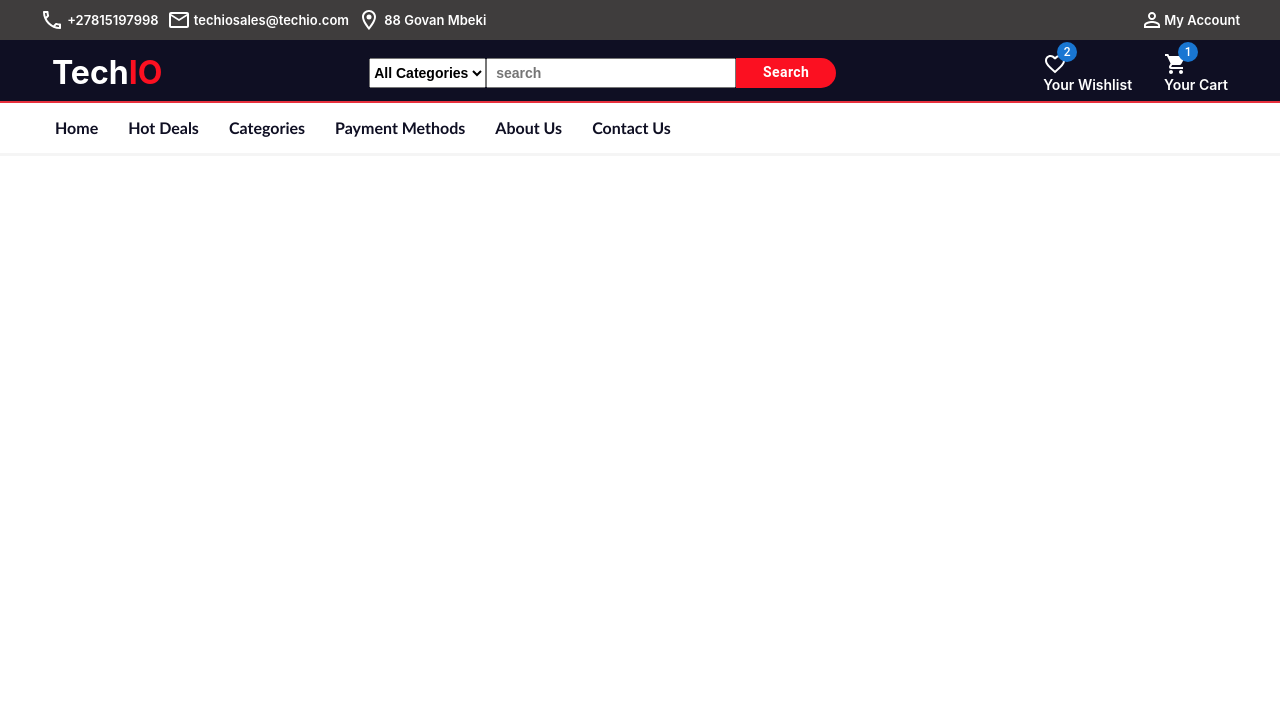
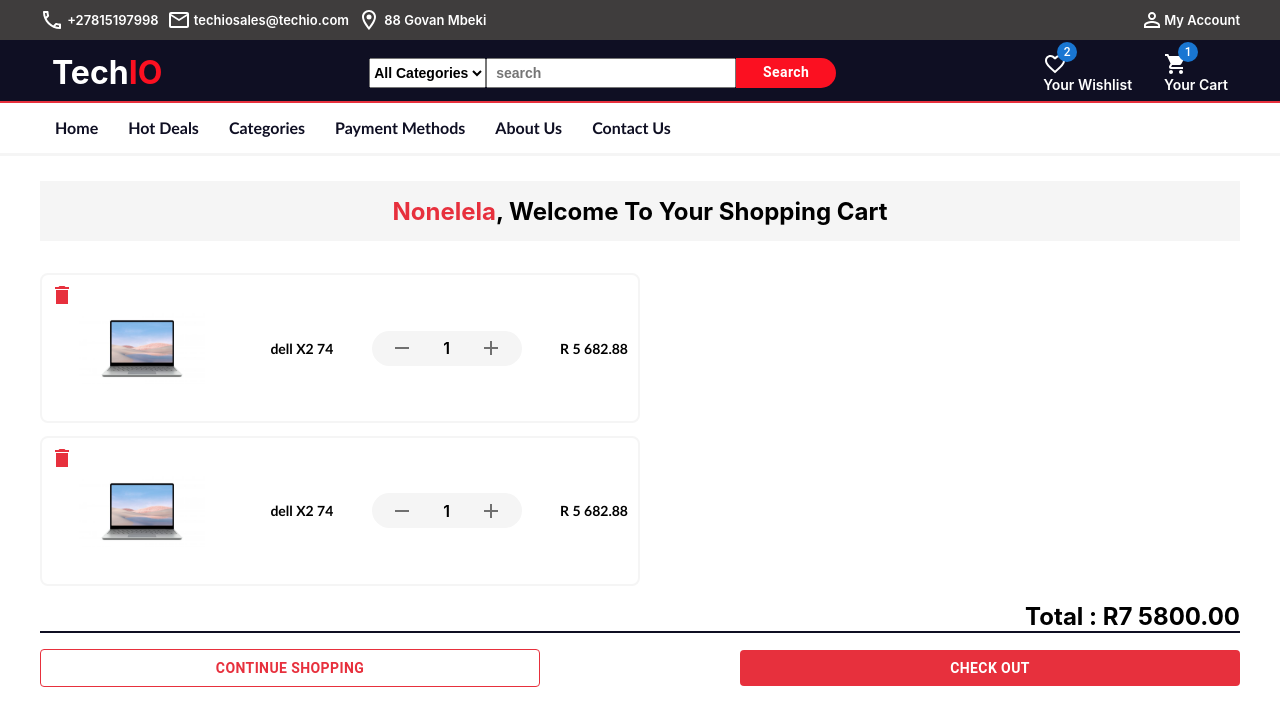
Before and after one commit to Nonelela4980/techio-frontend, a React (Create React App) app: page /cart in a window 1280 px wide. Shown: the top 726 px of the page. Built offline with nearby package versions, Linux system fonts and the light colour scheme.

Commit message:
check out ui done

```diff
--- a/src/App.tsx
+++ b/src/App.tsx
@@ -11,6 +11,7 @@
 import ProductInfo from './components/components/ProductInfo';
 import Login from './components/components/Login';
 import Register from './components/components/Register';
+import Cart from './components/components/Cart';
 
 
 function App() {
@@ -24,7 +25,7 @@
               <Route path='/' element={<Home/>}/>
               <Route path='/products' element={<ProductList/>}/>
               <Route path='/product/details' element={<ProductInfo/>}/>
-
+              <Route path='/cart' element={<Cart/>}/>
             </Routes>
           </Router>
     </div>
--- /dev/null
+++ b/src/components/components/Cart.tsx
@@ -0,0 +1,34 @@
+import { Button } from '@mui/material';
+import {FC} from 'react'
+import '../styles/cart.scss'
+import CartItem from './CartItem';
+
+const Cart : FC = () =>{
+    return (
+        <div className='cart-container'>
+           <div className="cart">
+            <div className="cart-top">
+                <h2><span>Nonelela</span>, Welcome To Your Shopping Cart</h2>
+            </div>
+
+            <div className="cart-list">
+                <CartItem/>
+                <CartItem/>
+            </div>
+
+            <div className="total-section">
+                <div></div>
+                <h2>Total : R7 5800.00</h2>
+            </div>
+
+            <div className="cart-buttons">
+                <Button className="shop-button">Continue shopping</Button>
+                <Button className="ship-button">Check Out</Button>
+            </div>
+
+           </div>
+        </div>
+    )
+}
+
+export default Cart;
--- /dev/null
+++ b/src/components/components/CartItem.tsx
@@ -0,0 +1,34 @@
+import {FC} from 'react'
+import '../styles/cartItem.scss'
+import item from '../../assets/pictures/computer.jpg'
+import AddIcon from '@mui/icons-material/Add';
+import RemoveIcon from '@mui/icons-material/Remove';
+import { IconButton } from '@mui/material';
+import DeleteSharpIcon from '@mui/icons-material/DeleteSharp';
+const CartItem : FC = () =>{
+    return (
+        <div className='cart-item'>
+            <div className="image-container">
+                <img src={item} />
+            </div>
+            <h3>dell X2 74</h3>
+            <div className="change-quantity">
+                <IconButton>
+                    <RemoveIcon/>
+                </IconButton>
+                <p>1</p>
+                <IconButton>
+                    <AddIcon/>
+                </IconButton>
+            </div>
+            <h3>R 5 682.88</h3>
+            <div className="remove-item">
+                <IconButton className="remove">
+                    <DeleteSharpIcon/>
+                </IconButton>
+            </div>
+        </div>
+    )
+}
+
+export default CartItem;
--- a/src/components/components/HeaderMiddle.tsx
+++ b/src/components/components/HeaderMiddle.tsx
@@ -1,5 +1,6 @@
 import { Button } from '@mui/material';
 import {FC} from 'react';
+import { useNavigate } from 'react-router-dom';
 import '../styles/headerMiddle.scss';
 import categories from '../../constants/searchCategories';
 import {Category} from '../../constants/searchCategories';
@@ -7,7 +8,10 @@
 import FavoriteBorderOutlinedIcon from '@mui/icons-material/FavoriteBorderOutlined';
 import ShoppingCartIcon from '@mui/icons-material/ShoppingCart';
 
+
 const HeaderMiddle : FC = () => {
+    const navigate=useNavigate()
+
     return (
         <div className='header-middle-section'>
             <div className="middle-section">
@@ -36,7 +40,7 @@
 
                         <p>Your Wishlist</p>
                     </div>
-                    <div>
+                    <div onClick={()=>navigate('/cart')}>
                     <Badge badgeContent={1} color="primary">
                         <ShoppingCartIcon className='middle-icons'/>
                     </Badge>
--- a/src/components/components/Login.tsx
+++ b/src/components/components/Login.tsx
@@ -37,7 +37,7 @@
                     label='Password'
                    />
                    <div className="terms-conditions">
-                    <Checkbox className='checkBox' selected={acceptTerms} />
+                    <Checkbox className='checkBox' />
                     <p>I agree to the <span>Terms</span> and <span>Privacy Policy</span></p>
                    </div>
                    <div className="auth-buttons">
--- /dev/null
+++ b/src/components/styles/cart.scss
@@ -0,0 +1,57 @@
+@import '../../constants/theme.scss';
+
+.cart-container{
+    @include center-content;
+    .cart{
+        width: 100%;
+        display: flex;
+        flex-direction: column;
+        gap:1rem;
+        .cart-top{
+            width: 100%;
+            height: 60px;
+            display: flex;
+            align-items: center;
+            justify-content: center;
+            background-color: whitesmoke;
+            margin-bottom: 1rem;
+            span{
+                color:$light-red;
+            }
+        }
+        .cart-list{
+            display: flex;
+            flex-direction: column;
+            gap:0.8rem;
+        }
+        .total-section{
+            width: 100%;
+            display: flex;
+            justify-content: flex-end;
+            border-bottom:2px solid $dark;
+            // div{
+            //     flex: 1;
+            //     height: 0;
+            //     border:1px solid $dark;
+            // }
+        }
+        .cart-buttons{
+            width: 100%;
+            display: flex;
+            align-items: center;
+            justify-content: space-between;
+            .shop-button{
+                width: 500px;
+                color:$light-red !important;
+                border:1px solid $light-red;
+                font-weight: 700 !important;
+            }
+            .ship-button{
+                width: 500px;
+                background-color: $light-red;
+                color:white !important;
+                font-weight: 700 !important;
+            }
+        }
+    }
+}
--- /dev/null
+++ b/src/components/styles/cartItem.scss
@@ -0,0 +1,46 @@
+@import '../../constants/theme.scss';
+.cart-item{
+    width:600px;
+    height: 150px;
+    display: flex;
+    justify-content: space-between;
+    align-items: center;
+    gap:0.5rem;
+    border: 2px solid whitesmoke;
+    padding: 10px;
+    position: relative;
+    border-radius: 8px;
+    .image-container{
+        width: 180px;
+        height: 100%;
+        img{
+            width: 100%;
+            height: 100%;
+            object-fit: contain;
+        }
+    }
+    h3{
+        font-size: 14px;
+        font-family: 'Gill Sans', 'Gill Sans MT', Calibri, 'Trebuchet MS', sans-serif;
+    }
+    .change-quantity{
+        width: 150px;
+        height: 35px;
+        display: flex;
+        align-items: center;
+        justify-content: space-around;
+        background-color: whitesmoke;
+        // background: linear-gradient(180deg, rgba(237, 35, 49, 0.6241) 27.08%, rgba(251, 16, 33, 0.1975) 55.73%);
+        border-radius: 25px;
+        font-size: 16px;
+        font-weight: 600;
+    }
+    .remove-item{
+        position:absolute;
+        left:0;
+        top:0;
+        .remove{
+            color:$light-red !important;
+        }
+    }
+}
--- a/src/components/styles/headerMiddle.scss
+++ b/src/components/styles/headerMiddle.scss
@@ -61,9 +61,13 @@
 
         div{
              cursor: pointer;
+
              p{
                 @include middle-icons;
              }
         }
+        div:hover{
+            color: $light-red;
+        }
     }
 }
--- a/src/components/styles/login.scss
+++ b/src/components/styles/login.scss
@@ -6,30 +6,18 @@
      justify-content: center;
      align-items: center;
     .login{
-        width:600px;
-        height: 425px;
-        border:2px solid whitesmoke;
-        padding: 25px;
+
+        @include auth-conainer;
 
         h2{
-            text-align: center;
-            color:$primary-color;
-            margin-bottom: 2rem;
+            @include h2-auth;
         }
         form{
             display: flex;
             flex-direction: column;
             gap:1rem;
             input{
-                height: 40px;
-                font-size: 16px;
-                padding-left:8px;
-                font-family: 'Gill Sans', 'Gill Sans MT', Calibri, 'Trebuchet MS', sans-serif;
-                outline: none;
-                border:2px solid rgb(235, 235, 235);
-                background-color: rgba(245, 245, 245, 0.641);
-                border-radius: 5px;
-
+                @include auth-input-fields;
             }
             .terms-conditions{
                 display: flex;
--- a/src/components/styles/register.scss
+++ b/src/components/styles/register.scss
@@ -0,0 +1,51 @@
+@import '../../constants/theme.scss';
+
+.register-root{
+    display: flex;
+    align-items: center;
+    justify-content: center;
+
+    .register{
+        @include auth-conainer;
+        height: 400px !important;
+        h2{
+            @include h2-auth;
+        }
+        form{
+            display: flex;
+            flex-direction: column;
+            gap:1rem;
+            input{
+                @include auth-input-fields;
+            }
+            .password-container{
+                height: 45px;
+                position:relative !important;
+
+                div
+                {
+                    position: absolute !important;
+                    top:-31px;
+                    right: 0;
+
+                }
+            }
+            div{
+                display:flex;
+                flex-direction: column;
+                margin-top: 2rem;
+                gap:1rem;
+                .sign-in-btn{
+                    color:white !important;
+                    background-color: $light-red !important;
+                    font-weight: 700 !important;
+                }
+                .sign-up-btn{
+                    border:1px solid $light-red !important;
+                    color:$light-red !important;
+                    font-weight: 700 !important;
+                }
+            }
+        }
+    }
+}
--- a/src/constants/theme.scss
+++ b/src/constants/theme.scss
@@ -33,6 +33,25 @@
     font-size: 14px;
 }
 
-@mixin auth-buttons {
-    width:45%;
+@mixin auth-conainer {
+    width:500px;
+    height: 425px;
+    border:2px solid whitesmoke;
+    padding: 25px;
 }
+@mixin h2-auth {
+    text-align: center;
+    color:$primary-color;
+    margin-bottom: 2rem;
+}
+
+@mixin  auth-input-fields {
+    height: 40px;
+    font-size: 16px;
+    padding-left:8px;
+    font-family: 'Gill Sans', 'Gill Sans MT', Calibri, 'Trebuchet MS', sans-serif;
+    outline: none;
+    border:2px solid rgb(235, 235, 235);
+    background-color: rgba(245, 245, 245, 0.641);
+    border-radius: 5px;
+}
```
Also changed, not shown: src/components/components/Register.tsx (+32 -4 lines).
